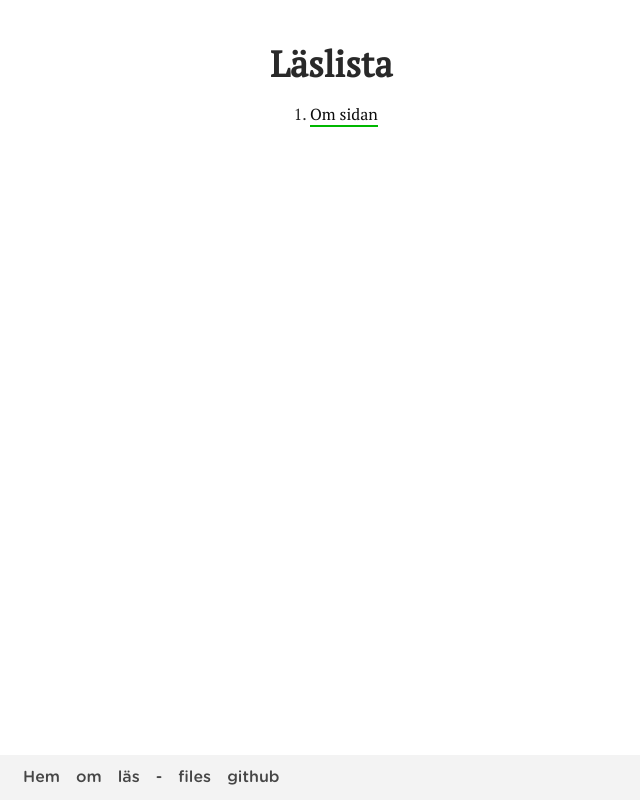
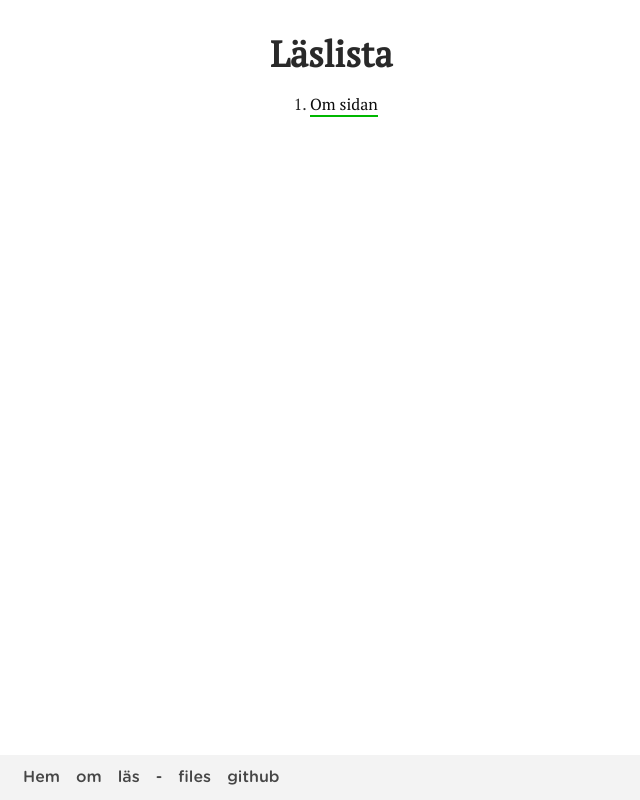
Before and after one commit to frsgrn/victorforsgren.com, a Nuxt app: page /r/lista in a window 1280 px wide. Shown: the whole page, without its empty margins (0-640 px from the left). Built offline with nearby package versions, Linux system fonts and the light colour scheme.

Commit message:
extra space for post

```diff
--- a/layouts/default.vue
+++ b/layouts/default.vue
@@ -39,7 +39,7 @@ body {
 }
 
 h1, h2, h3, h4, h5, h6 {
-  margin-top: 20px;
+  margin-top: 10px;
   margin-bottom: 10px;
 }
 
--- a/pages/r/_id.vue
+++ b/pages/r/_id.vue
@@ -41,6 +41,7 @@ export default {
     margin-right: auto;
     max-width: 740px;
     padding: 10px;
+    margin-bottom: 20px;
   }
   p {
     font-size: 18px;
```
